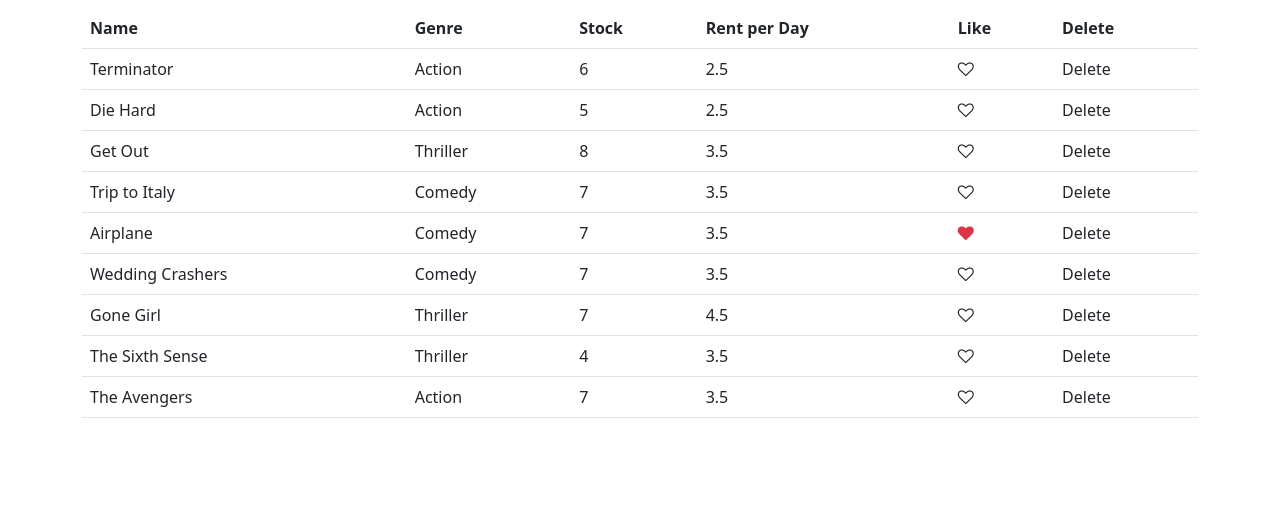
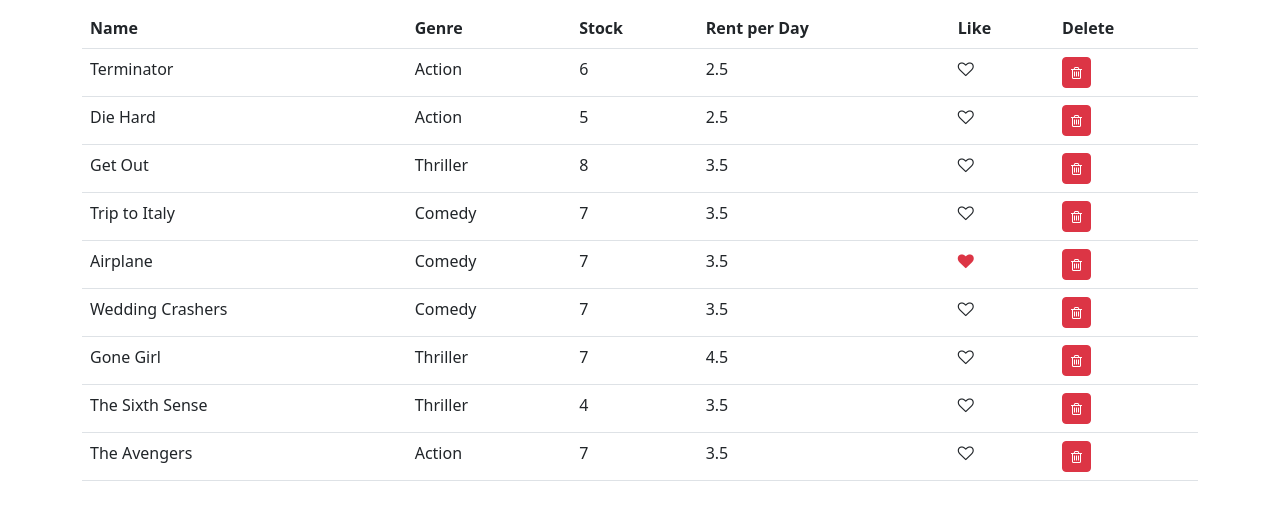
Before and after one commit to harikrishnan-annappilly/movies-frontend-react, a React (Create React App) app: page / in a window 1280 px wide. Shown: the top 520 px of the page. Built offline with nearby package versions, Linux system fonts and the light colour scheme.

Commit message:
delete feature has been implemented

```diff
--- a/src/components/Movies.jsx
+++ b/src/components/Movies.jsx
@@ -13,10 +13,15 @@
         setMovies(newMovies);
     }
 
+    function handleDelete(movie) {
+        const newMovies = [...movies].filter((m) => m._id !== movie._id);
+        setMovies(newMovies);
+    }
+
     return (
         <div>
             <table className="table table-hover">
-                <thead>
+                <thead className=" user-select-none">
                     <tr>
                         <th>Name</th>
                         <th>Genre</th>
@@ -39,7 +44,17 @@
                                     onLike={() => handleLike(movie)}
                                 />
                             </td>
-                            <td>Delete</td>
+                            <td>
+                                <button
+                                    className="btn btn-danger btn-sm"
+                                    onClick={() => handleDelete(movie)}
+                                >
+                                    <i
+                                        className="fa fa-trash-o"
+                                        aria-hidden="true"
+                                    ></i>
+                                </button>
+                            </td>
                         </tr>
                     ))}
                 </tbody>
```
